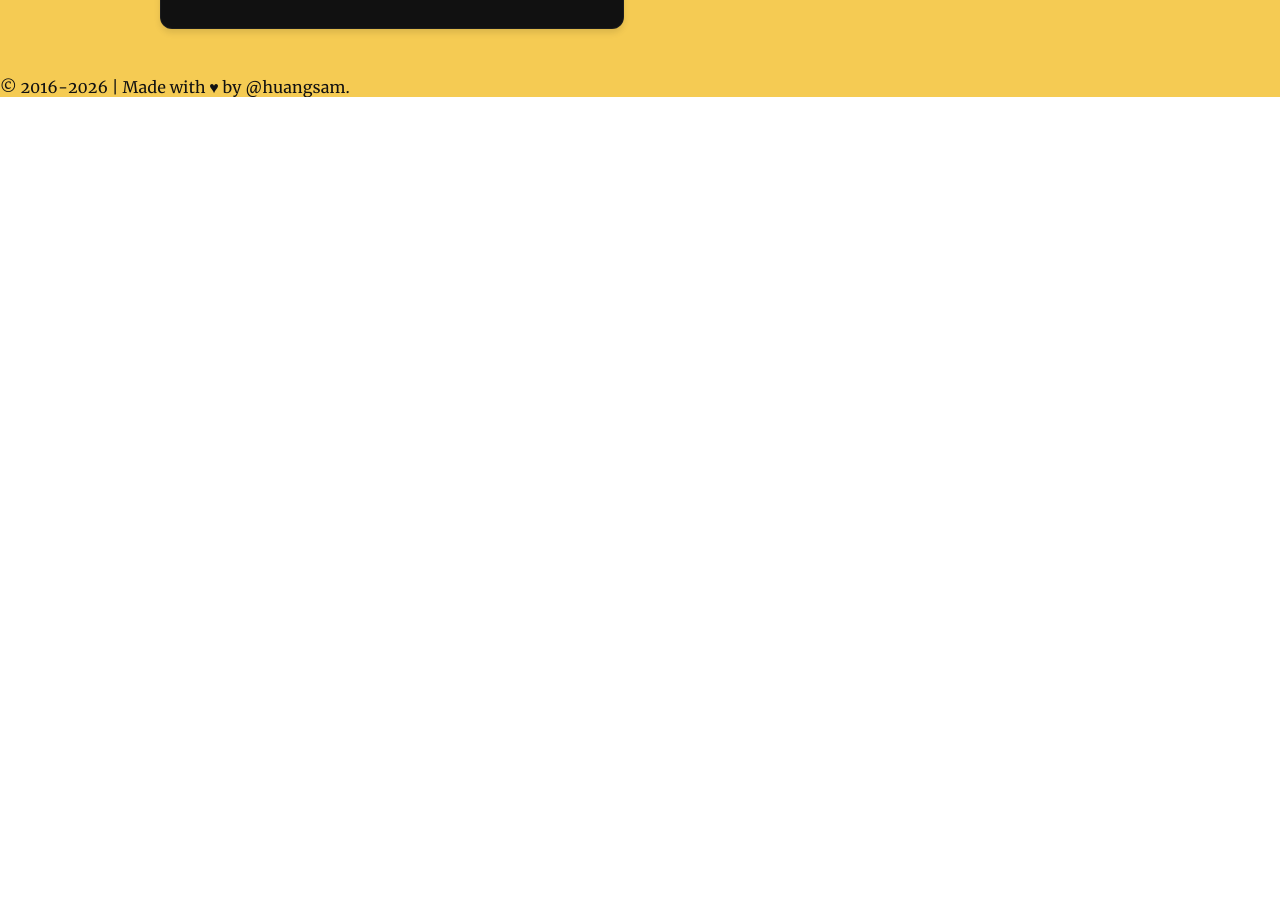
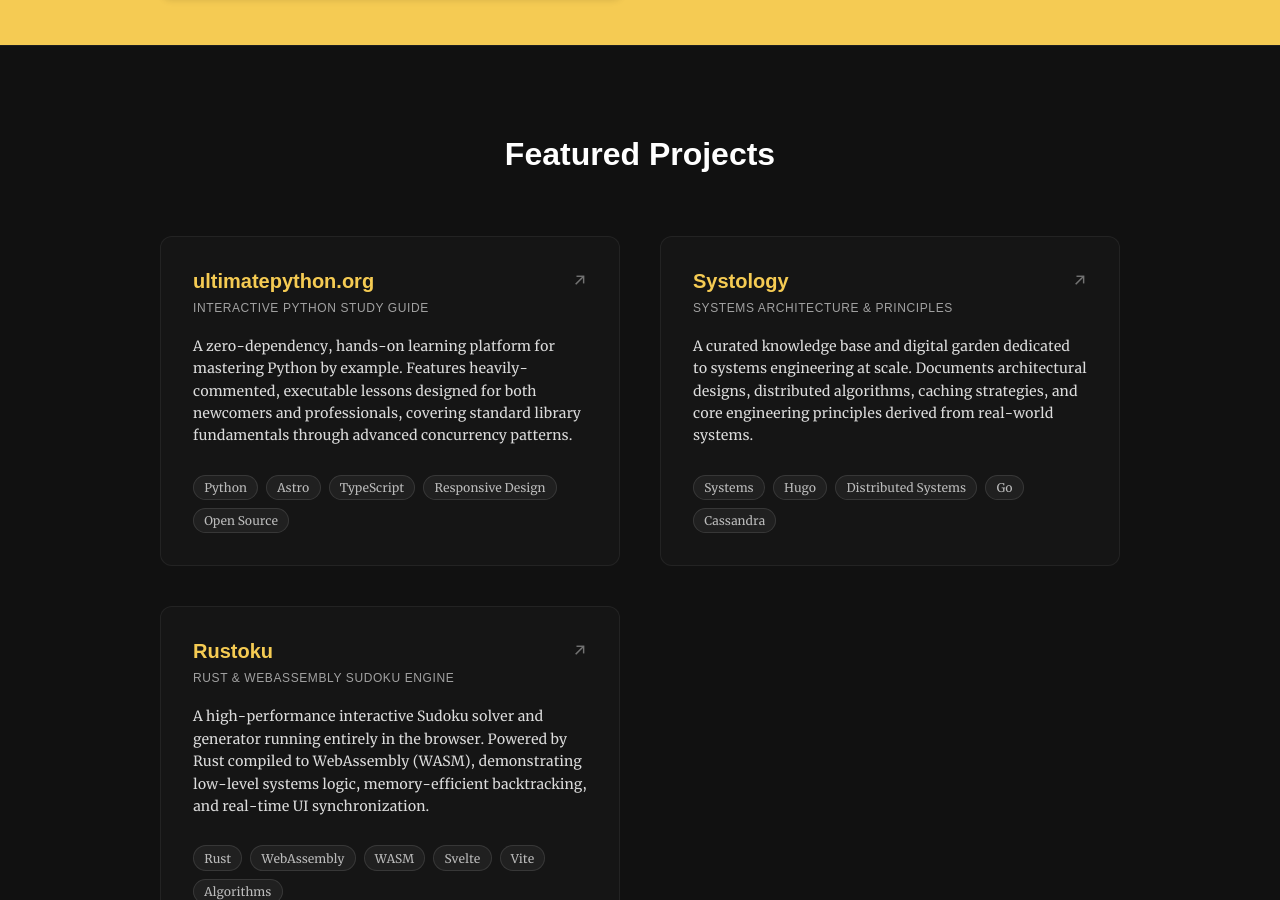
Before and after one commit to huangsam/huangsam.github.io, a SvelteKit app: page / in a window 1280 px wide. Shown: the part 1900-2800 px from the top of the page. Before the commit the page ends 1997 px from the top, so only its background shows below. Built offline with nearby package versions, Linux system fonts and the light colour scheme; a web font is replaced by a local one.

Commit message:
Add FeaturedWork section and tweak org

```diff
--- /dev/null
+++ b/src/lib/components/FeaturedWork.svelte
@@ -0,0 +1,213 @@
+<script lang="ts">
+  interface Project {
+    title: string;
+    url: string;
+    description: string;
+    highlight: string;
+    tags: string[];
+  }
+
+  const PROJECTS: Project[] = [
+    {
+      title: 'ultimatepython.org',
+      url: 'https://ultimatepython.org',
+      highlight: 'Interactive Python Study Guide',
+      description:
+        'A zero-dependency, hands-on learning platform for mastering Python by example. Features heavily-commented, executable lessons designed for both newcomers and professionals, covering standard library fundamentals through advanced concurrency patterns.',
+      tags: ['Python', 'Astro', 'TypeScript', 'Responsive Design', 'Open Source'],
+    },
+    {
+      title: 'Systology',
+      url: 'https://sambyte.net/systology/',
+      highlight: 'Systems Architecture & Principles',
+      description:
+        'A curated knowledge base and digital garden dedicated to systems engineering at scale. Documents architectural designs, distributed algorithms, caching strategies, and core engineering principles derived from real-world systems.',
+      tags: ['Systems', 'Hugo', 'Distributed Systems', 'Go', 'Cassandra'],
+    },
+    {
+      title: 'Rustoku',
+      url: 'https://sambyte.net/rustoku/',
+      highlight: 'Rust & WebAssembly Sudoku Engine',
+      description:
+        'A high-performance interactive Sudoku solver and generator running entirely in the browser. Powered by Rust compiled to WebAssembly (WASM), demonstrating low-level systems logic, memory-efficient backtracking, and real-time UI synchronization.',
+      tags: ['Rust', 'WebAssembly', 'WASM', 'Svelte', 'Vite', 'Algorithms'],
+    },
+  ];
+</script>
+
+<section class="featured-work">
+  <h2>Featured Projects</h2>
+
+  <div class="projects-grid">
+    {#each PROJECTS as project (project.title)}
+      <a href={project.url} target="_blank" rel="noopener noreferrer" class="project-card">
+        <div class="card-header">
+          <div class="title-row">
+            <h3>{project.title}</h3>
+            <span class="arrow">↗</span>
+          </div>
+          <span class="highlight-badge">{project.highlight}</span>
+        </div>
+
+        <p class="description">{project.description}</p>
+
+        <div class="tag-pills">
+          {#each project.tags as tag (tag)}
+            <span class="tag-pill">{tag}</span>
+          {/each}
+        </div>
+      </a>
+    {/each}
+  </div>
+</section>
+
+<style>
+  /* Featured Work Section */
+  .featured-work {
+    padding: 4em 10em;
+    background-color: var(--color-primary-bg);
+    color: var(--color-text-inverse);
+    border-top: 1px solid rgba(255, 255, 255, 0.05);
+  }
+
+  /* Section Title */
+  .featured-work h2 {
+    text-align: center;
+    margin-bottom: 2em;
+    font-size: var(--font-size-2xl);
+    color: var(--color-text-inverse);
+  }
+
+  /* Grid Layout */
+  .projects-grid {
+    display: grid;
+    grid-template-columns: repeat(auto-fit, minmax(320px, 1fr));
+    gap: 2.5em;
+  }
+
+  /* Interactive Cards */
+  .project-card {
+    text-decoration: none;
+    color: inherit;
+    background-color: rgba(255, 255, 255, 0.02);
+    border: 1px solid rgba(255, 255, 255, 0.06);
+    border-radius: 0.75em;
+    padding: 2em;
+    display: flex;
+    flex-direction: column;
+    justify-content: space-between;
+    transition:
+      transform var(--transition-bounce),
+      box-shadow var(--transition-normal),
+      border-color var(--transition-normal),
+      background-color var(--transition-normal);
+  }
+
+  .project-card:hover {
+    transform: translateY(-6px);
+    background-color: rgba(255, 255, 255, 0.04);
+    box-shadow: 0 12px 24px rgba(0, 0, 0, 0.4);
+    border-color: var(--color-accent);
+  }
+
+  /* Card Header */
+  .card-header {
+    display: flex;
+    flex-direction: column;
+    gap: 0.5em;
+    margin-bottom: 1.25em;
+  }
+
+  .title-row {
+    display: flex;
+    justify-content: space-between;
+    align-items: center;
+  }
+
+  .title-row h3 {
+    margin: 0;
+    font-size: var(--font-size-lg);
+    color: var(--color-accent);
+    transition: color var(--transition-fast);
+  }
+
+  .arrow {
+    font-size: 1.2rem;
+    color: rgba(255, 255, 255, 0.4);
+    transition:
+      transform var(--transition-bounce),
+      color var(--transition-fast);
+  }
+
+  .project-card:hover .arrow {
+    transform: translate(2px, -2px);
+    color: var(--color-accent);
+  }
+
+  .highlight-badge {
+    font-size: var(--font-size-xs);
+    font-family: 'Fjalla One', Arial, sans-serif;
+    color: rgba(255, 255, 255, 0.6);
+    letter-spacing: 0.05em;
+    text-transform: uppercase;
+  }
+
+  /* Description */
+  .description {
+    font-size: var(--font-size-sm);
+    line-height: 1.6;
+    color: rgba(255, 255, 255, 0.85);
+    margin: 0 0 2em 0;
+    flex-grow: 1;
+    font-family: 'Merriweather', Georgia, serif;
+  }
+
+  /* Tag Container */
+  .tag-pills {
+    display: flex;
+    flex-wrap: wrap;
+    gap: 0.5em;
+  }
+
+  /* Tech tags */
+  .tag-pill {
+    background-color: rgba(255, 255, 255, 0.05);
+    border: 1px solid rgba(255, 255, 255, 0.1);
+    color: rgba(255, 255, 255, 0.7);
+    padding: 0.35em 0.85em;
+    border-radius: 2em;
+    font-size: var(--font-size-xs);
+    transition:
+      background-color var(--transition-fast),
+      border-color var(--transition-fast),
+      color var(--transition-fast);
+  }
+
+  .project-card:hover .tag-pill {
+    border-color: rgba(245, 203, 83, 0.2);
+  }
+
+  .tag-pill:hover {
+    background-color: rgba(245, 203, 83, 0.12);
+    border-color: var(--color-accent);
+    color: var(--color-accent);
+  }
+
+  /* Responsive Design */
+  @media (max-width: 1024px) {
+    .featured-work {
+      padding: 4em 4em;
+    }
+  }
+
+  @media (max-width: 768px) {
+    .featured-work {
+      padding: 3em 2em;
+    }
+
+    .projects-grid {
+      grid-template-columns: 1fr;
+      gap: 1.5em;
+    }
+  }
+</style>
--- a/src/lib/index.ts
+++ b/src/lib/index.ts
@@ -50,7 +50,7 @@
 export const EMPLOYMENT_INFO: EmploymentInfo = {
   company: 'Tesla',
   role: 'Software Engineer',
-  org: 'Network Engineering',
+  org: 'AI/IT Infra',
 };
 
 /** List of architectural focus areas. */
--- a/src/routes/+page.svelte
+++ b/src/routes/+page.svelte
@@ -5,6 +5,7 @@
   import FamilyModal from '$lib/components/FamilyModal.svelte';
   import LinkButton from '$lib/components/LinkButton.svelte';
   import FocusAreas from '$lib/components/FocusAreas.svelte';
+  import FeaturedWork from '$lib/components/FeaturedWork.svelte';
   import FingerToTop from '$lib/components/FingerToTop.svelte';
   import SocialLinks from '$lib/components/SocialLinks.svelte';
   import ProfileImage from '$lib/components/ProfileImage.svelte';
@@ -72,6 +73,8 @@
 
 <FocusAreas />
 
+<FeaturedWork />
+
 <style>
   section.banner {
     padding: var(--space-md) 0;
```
